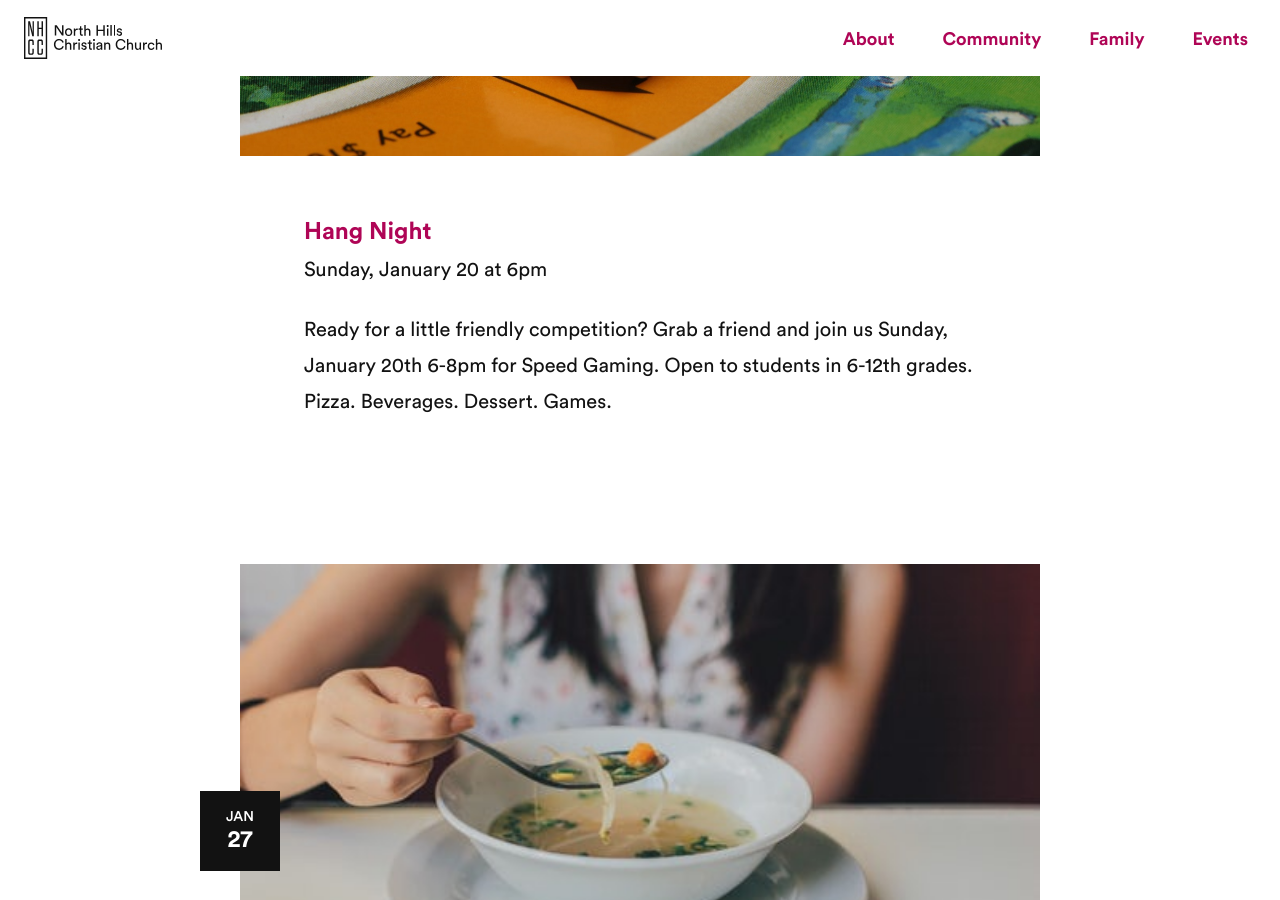
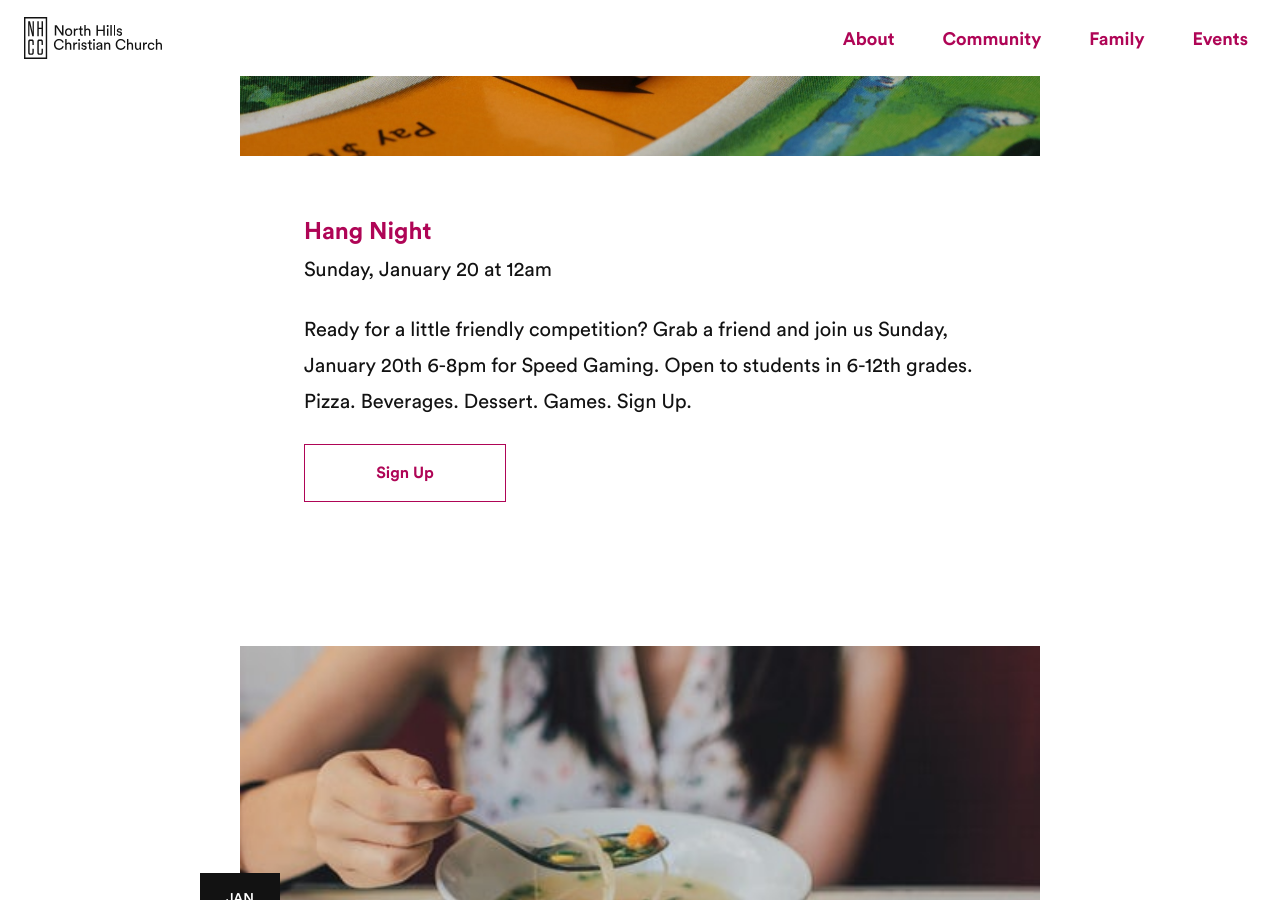
Before and after one commit to kevinrupert/nhcc-web-production, a Jekyll site: the page built from events.md, in a window 1280 px wide and 900 px high, scrolled down 1964 px. Built offline with Jekyll 4.4.1, drawn with Linux system fonts in a browser that asks for light colours; comment, search, counter and statistics services are not loaded.

Commit message:
Updated Hang Night and 1 other file

```diff
--- a/_events/hang-night.markdown
+++ b/_events/hang-night.markdown
@@ -2,7 +2,8 @@
 title: Hang Night
 date: 2019-01-02 17:02:00 Z
 image: "/uploads/Game%20Board.jpg"
-event date: 2019-01-20 18:00:00 Z
+event date: 2019-01-20 00:00:00 Z
+sign up: https://www.eventbrite.com/e/hang-night-tickets-54298810203
 ---
 
-Ready for a little friendly competition? Grab a friend and join us Sunday, January 20th 6-8pm for Speed Gaming. Open to students in 6-12th grades. Pizza. Beverages. Dessert. Games.
+Ready for a little friendly competition? Grab a friend and join us Sunday, January 20th 6-8pm for Speed Gaming. Open to students in 6-12th grades. Pizza. Beverages. Dessert. Games. Sign Up.
```
Also changed, not shown: groups.md (+1 -1 lines).
